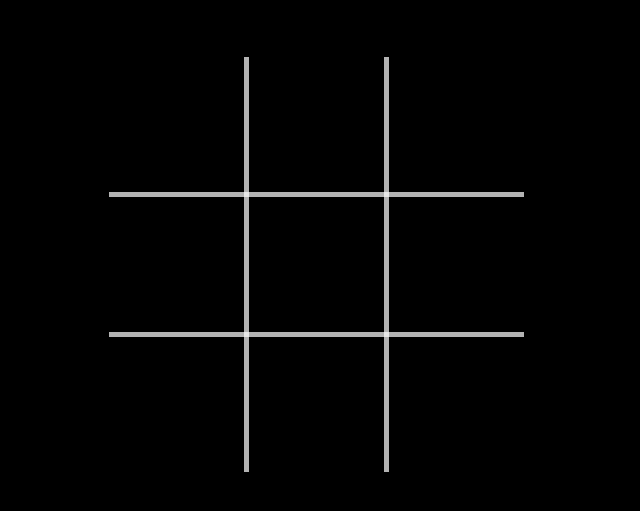
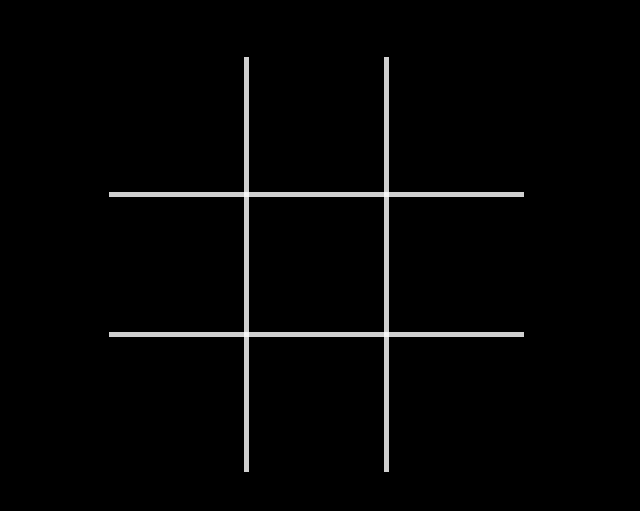
Before and after one commit to GloriaSchaffarczyk/tictactoe, a plain HTML site: page index.html in a window 1280 px wide. Shown: the part 193-704 px from the top of the page, without its empty margins (324-964 px from the left). Drawn offline with Linux system fonts and the light colour scheme.

Commit message:
changed style

```diff
--- a/style.css
+++ b/style.css
@@ -55,7 +55,7 @@ tr {
 td {
     width: 133px;
     height: 133px;
-    border: 5px solid rgba(255, 255, 255, 0.703);
+    border: 5px solid rgba(255, 255, 255, 0.815);
     position: relative;
     cursor: pointer;
 }
```
